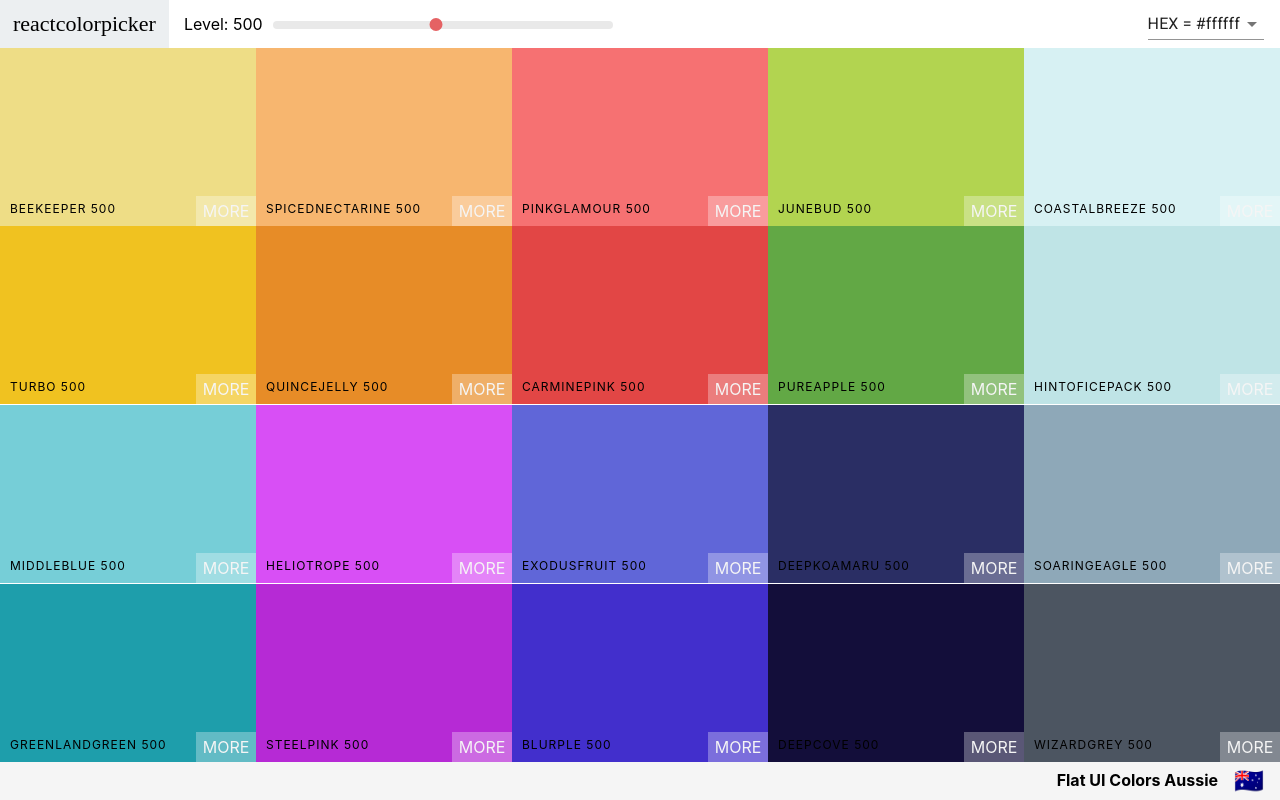
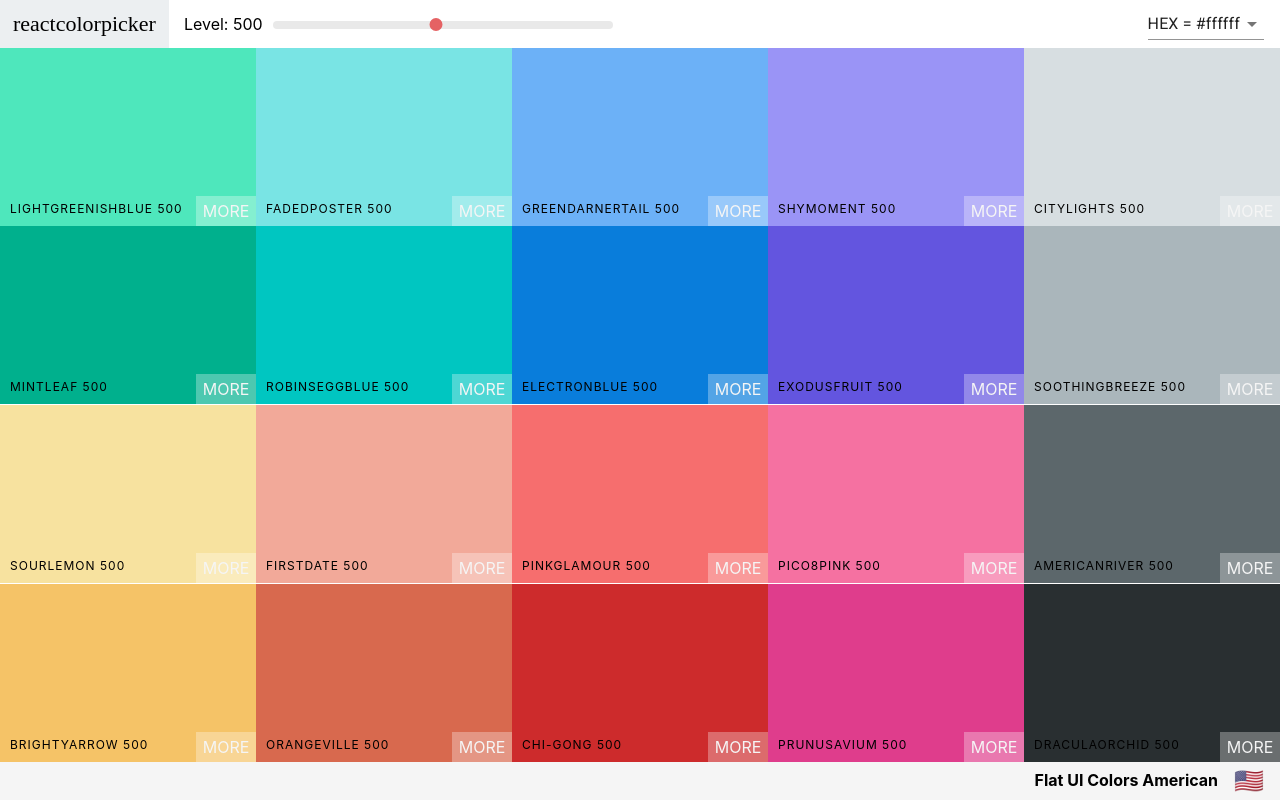
Before and after one commit to rtink2/palette-colors, a React (Create React App) app: page /palette/flat-ui-colors-american in a window 1280 px wide. Built offline with nearby package versions, Linux system fonts and the light colour scheme; a web font is replaced by a local one.

Commit message:
add palette list

```diff
--- a/src/App.js
+++ b/src/App.js
@@ -1,15 +1,43 @@
-import React from 'react';
+import React, { Component } from 'react';
+import { Route, Switch } from 'react-router-dom';
 
-import Palette from './Palette';
 import seedColors from './seedColors';
 import { generatePalette } from './colorHelpers';
 
-function App() {
-  return (
-    <div>
-      <Palette palette={generatePalette(seedColors[4])} />
-    </div>
-  );
+import Palette from './Palette';
+import PaletteList from './PaletteList';
+
+class App extends Component {
+  constructor(props) {
+    super(props);
+    this.findPalette = this.findPalette.bind(this);
+  }
+  findPalette(id) {
+    return seedColors.find(function (palette) {
+      return palette.id === id;
+    });
+  }
+  render() {
+    return (
+      <Switch>
+        <Route exact path='/' render={() => <PaletteList palettes={seedColors} />} />
+        <Route
+          exact
+          path='/palette/:id'
+          render={(routeProps) => (
+            <Palette
+              palette={generatePalette(
+                this.findPalette(routeProps.match.params.id)
+              )}
+            />
+          )}
+        />
+      </Switch>
+      // <div>
+      //   <Palette palette={generatePalette(seedColors[4])} />
+      // </div>
+    );
+  }
 }
 
 export default App;
--- a/src/Navbar.js
+++ b/src/Navbar.js
@@ -1,5 +1,5 @@
 import React, { Component } from 'react';
-// import { Link } from "react-router-dom";
+import { Link } from "react-router-dom";
 import Select from '@material-ui/core/Select';
 import MenuItem from '@material-ui/core/MenuItem';
 import Snackbar from '@material-ui/core/Snackbar';
@@ -34,7 +34,7 @@
     return (
       <header className='Navbar'>
         <div className='logo'>
-          <a to='/'>reactcolorpicker</a>
+          <Link to='/'>reactcolorpicker</Link>
         </div>
         <div className='slider-container'>
           <span>Level: {level}</span>
--- /dev/null
+++ b/src/PaletteList.js
@@ -0,0 +1,19 @@
+import React, { Component } from "react";
+import { Link } from "react-router-dom";
+
+class PaletteList extends Component {
+  render() {
+    const { palettes } = this.props;
+    return (
+      <div>
+        <h1>React Colors</h1>
+        {palettes.map(palette => (
+          <p>
+            <Link to={`/palette/${palette.id}`}>{palette.paletteName}</Link>
+          </p>
+        ))}
+      </div>
+    );
+  }
+}
+export default PaletteList;
--- a/src/index.js
+++ b/src/index.js
@@ -1,12 +1,15 @@
 import React from 'react';
 import ReactDOM from 'react-dom';
+import { BrowserRouter } from 'react-router-dom';
 import './index.css';
 import App from './App';
 import * as serviceWorker from './serviceWorker';
 
 ReactDOM.render(
   // <React.StrictMode>
-    <App />,
+  <BrowserRouter>
+    <App />
+  </BrowserRouter>,
   // </React.StrictMode>,
   document.getElementById('root')
 );
```
